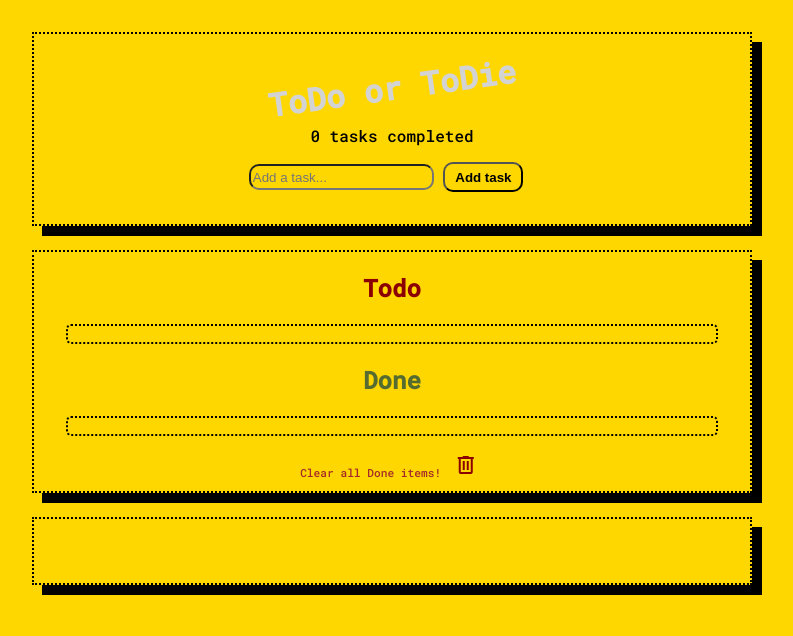
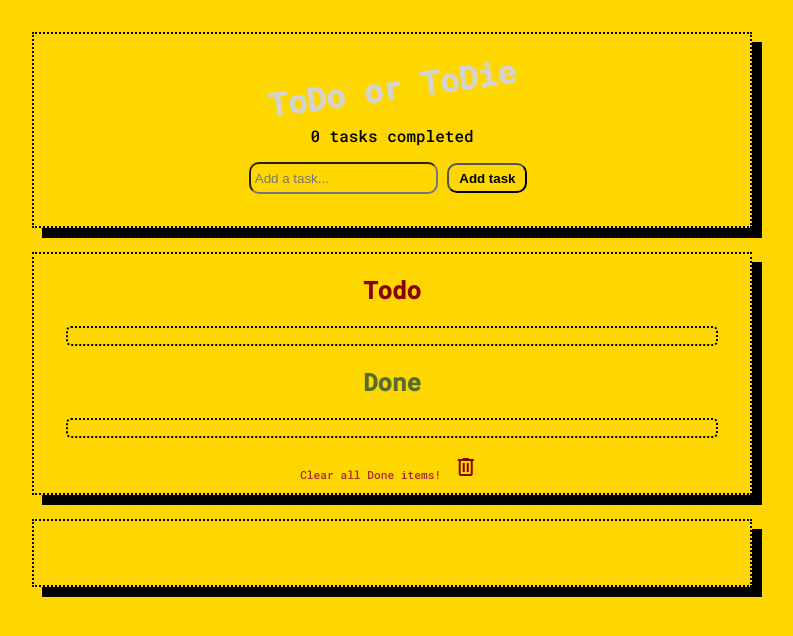
Before and after one commit to Arash-SJPI22/todo, a plain HTML site: page index.html in a window 1280 px wide. Shown: the whole page, without its empty margins (248-1041 px from the left). Drawn offline with nearby package versions, Linux system fonts and the light colour scheme.

Commit message:
Dont remeber, some good good changes

```diff
--- a/index.html
+++ b/index.html
@@ -19,8 +19,11 @@
         <div class="header">
             <h1>ToDo or ToDie</h1>
             <p id="pTaskCount"></p>
-            <input id="myInput" name="myInput" type="text" maxlength="96" placeholder="Add a task...">
-            <button id="myButton">Add task</button>
+            <form>
+                <input id="myInput" name="myInput" type="text" maxlength="96" placeholder="Add a task..."
+                    autocomplete="off" required autofocus>
+                <button id="myButton" type="submit">Add task</button>
+            </form>
         </div>
         <div class="lists">
             <h2 id="todoH2">Todo</h2>
--- a/script.js
+++ b/script.js
@@ -92,6 +92,7 @@ Alseo clears any error messages when either is clicked.
 Adds another eventlistern for the remove "button" (the second span)
 */
 addBtn.addEventListener("click", () => {
+    event.preventDefault();
     let text = input.value;
     if (text === "" || text == null) {
         pInfo.innerText = "You cannot add nothing, nothing is not a task that you can complete. That is only possible in Nirvana and you are not there... yet. Try to complete some more tasks to further your journey to Nirvana."
--- a/styles.css
+++ b/styles.css
@@ -76,6 +76,8 @@ input {
     background-color: gold;
     position: relative;
     left: 30%;
+    outline: 0;
+    padding: 0.25rem 0.25rem;
 }
 
 li {
```
